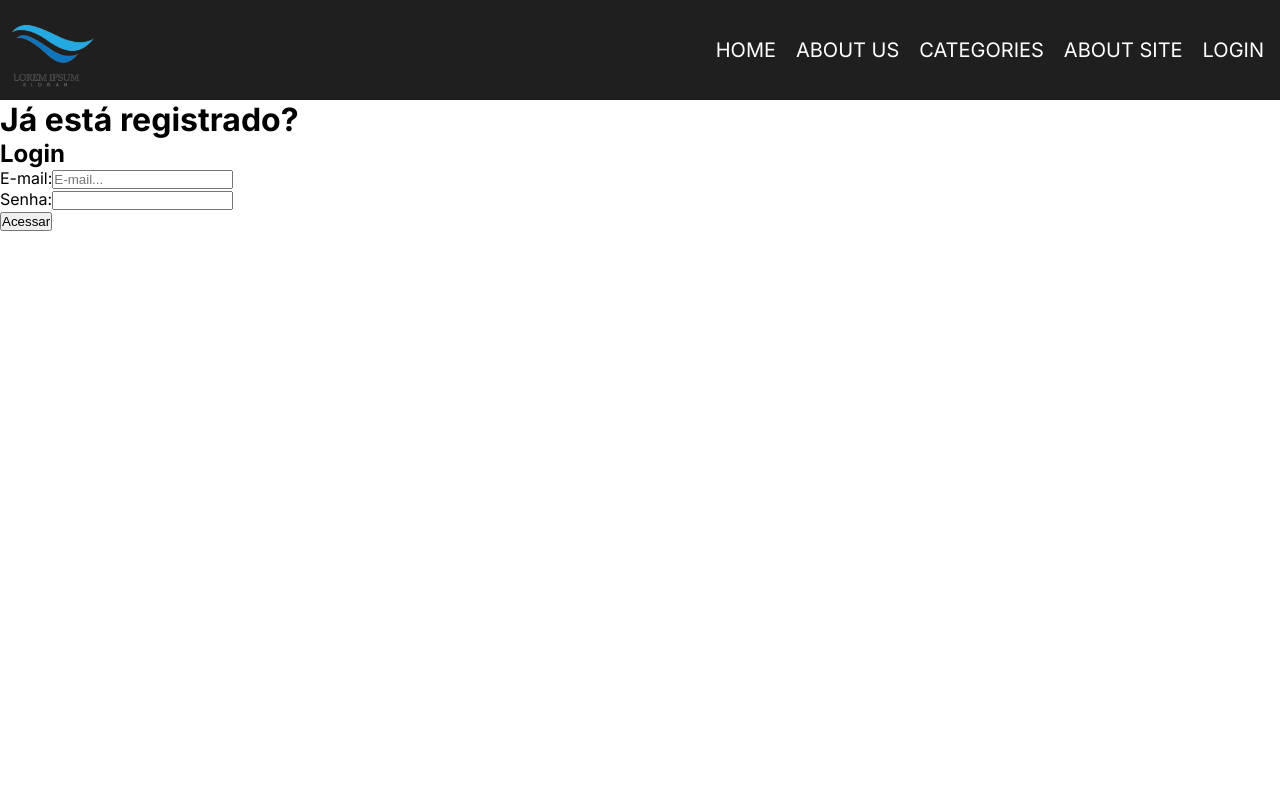
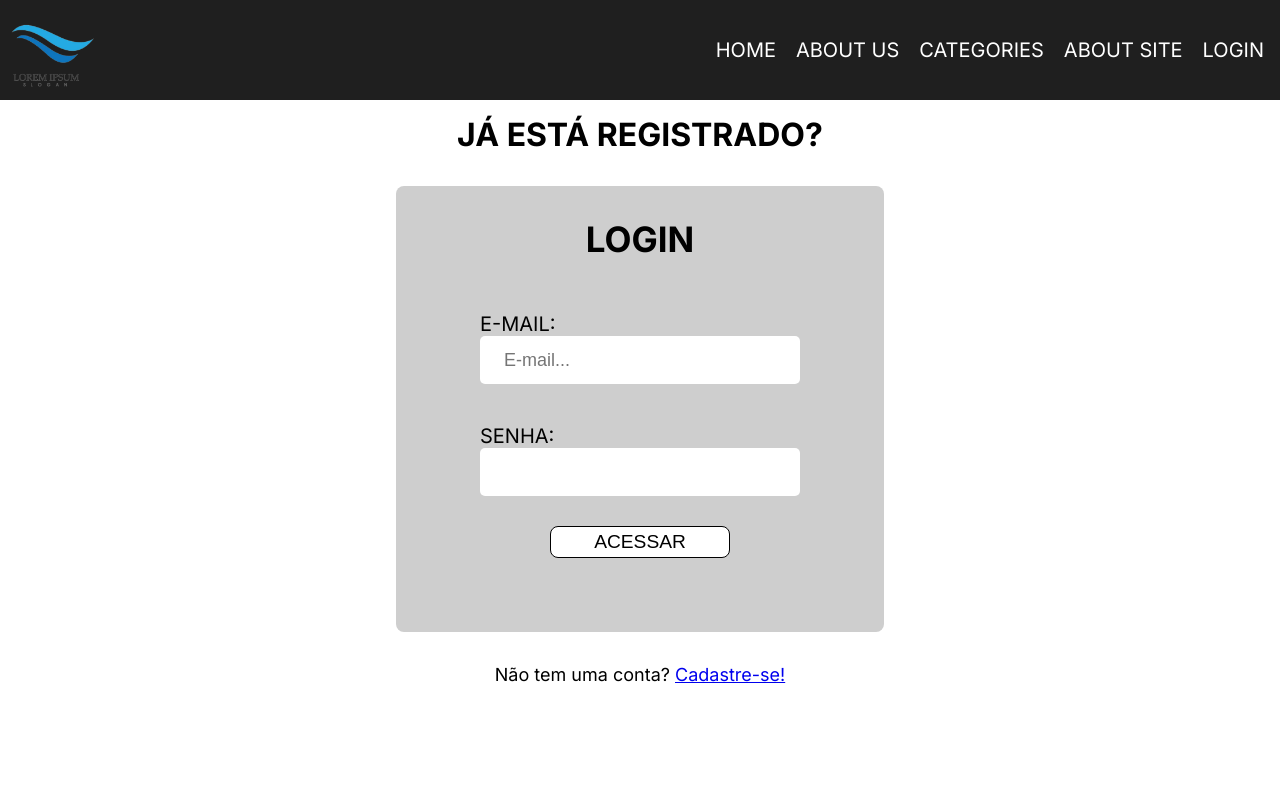
Before and after one commit to pedromonteir01/MyProject, a Next.js app: page /login in a window 1280 px wide. Shown: the top 800 px of the page. Built offline with nearby package versions, Linux system fonts and the light colour scheme.

Commit message:
feat: login html and css

```diff
--- a/app/login/login.module.css
+++ b/app/login/login.module.css
@@ -1,3 +1,61 @@
 .container {
     height: 100vh;
+    display: flex;
+    flex-direction: column;
+    align-items: center;
+    margin-top: 15px;
 }
+
+.login {
+    background-color: rgb(206, 206, 206);
+    padding: 2rem;
+    border-radius: 8px;
+    display: flex;
+    flex-direction: column;
+    align-items: center;
+    margin: 2rem;
+}
+
+.form {
+    text-transform: uppercase;
+    margin: 2rem;
+    display: flex;
+    flex-direction: column;
+    justify-content: center;
+    align-items: center;
+}
+
+.inputField {
+    display: flex;
+    flex-direction: column;
+    justify-content: center;
+    margin: 20px;
+}
+
+.inputS {
+    border: none;
+    outline: none;
+    height: 2.5rem;
+    width: 20rem;
+    padding: 1.5rem;
+    font-size: large;
+    border-radius: 5px;
+}
+
+.btnRegister {
+    width: 50%;
+    height: 2rem;
+    text-transform: uppercase;
+    font-size: larger;
+    background-color: rgb(255, 255, 255);
+    border: 1px solid black;
+    border-radius: 8px;
+    margin: 10px;
+    cursor: pointer;
+    transition: 0.5s;
+}
+
+.btnRegister:hover {
+    background-color: rgb(170, 170, 170);
+    scale: 1.1;
+}
--- a/app/login/page.jsx
+++ b/app/login/page.jsx
@@ -1,25 +1,26 @@
 import styles from '@/app/Login/login.module.css'
 import Header from '../components/header/Header';
 import Footer from '../components/footer/Footer';
+import Link from 'next/link';
 
 const Login = () => {
     return(
         <>
         <Header/>
             <main className={styles.container}>
-                <h1>Já está registrado?</h1>
+                <h1 style={{textTransform: 'uppercase'}}>Já está registrado?</h1>
                 <article className={styles.login}>
-                    <h2>Login</h2>
+                    <h2 style={{fontSize: 35}}>LOGIN</h2>
 
                     <section className={styles.form}>
 
                         <div className={styles.inputField}>
-                            <label htmlFor="email">E-mail:</label>
+                            <label style={{fontSize: 20}} htmlFor="email">E-mail:</label>
                             <input type="email" name='email' placeholder='E-mail...' className={styles.inputS}/>
                         </div>
 
                         <div className={styles.inputField}>
-                            <label htmlFor="password">Senha:</label>
+                            <label style={{fontSize: 20}} htmlFor="password">Senha:</label>
                             <input type="password" name='password' className={styles.inputS}/>
                         </div>
 
@@ -27,6 +28,9 @@ const Login = () => {
 
                     </section>
                 </article>
+                <p style={{fontSize: 18}}>
+                    Não tem uma conta? <Link href={'#'}>Cadastre-se!</Link>
+                </p>
             </main>
         <Footer/>
         </>
```
